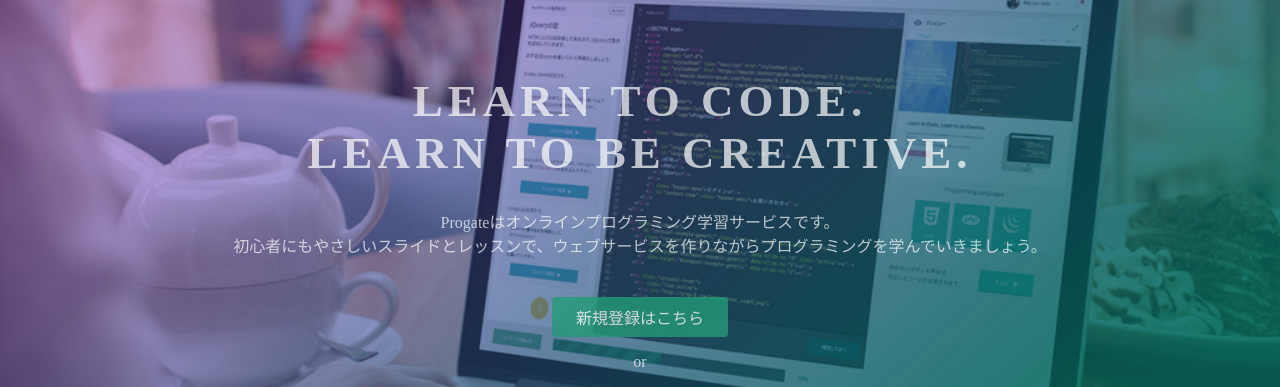
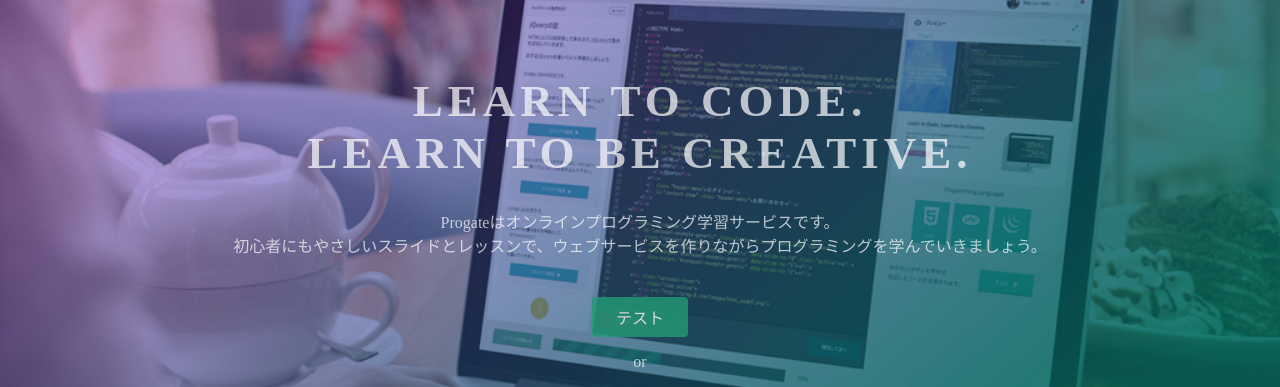
Before and after one commit to ryusuke2020/ryusuke2020.github.io, a plain HTML site: page index.html in a window 1280 px wide. Shown: the part 135-522 px from the top of the page. Drawn offline with Linux system fonts and the light colour scheme.

Commit message:
Update index.html

```diff
--- a/index.html
+++ b/index.html
@@ -26,7 +26,7 @@
       <h1>LEARN TO CODE.<br>LEARN TO BE CREATIVE.</h1>
       <p>Progateはオンラインプログラミング学習サービスです。<br>初心者にもやさしいスライドとレッスンで、ウェブサービスを作りながらプログラミングを学んでいきましょう。</p>
       <div class="btn-wrapper">
-        <a href="#" class="btn signup">新規登録はこちら</a>
+        <a href="#" class="btn signup">テスト</a>
         <p>or</p>
         <a href="#" class="btn facebook"><span class="fa fa-facebook"></span>Facebookで登録</a>
         <a href="#" class="btn twitter"><span class="fa fa-twitter"></span>Twitterで登録</a>
```
